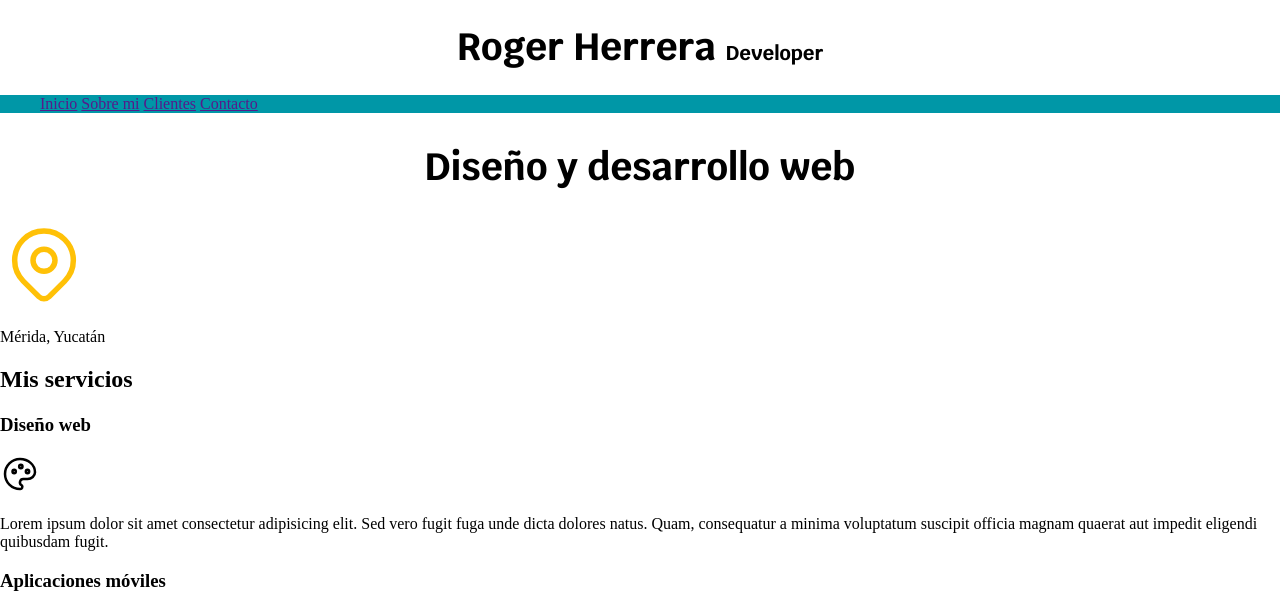
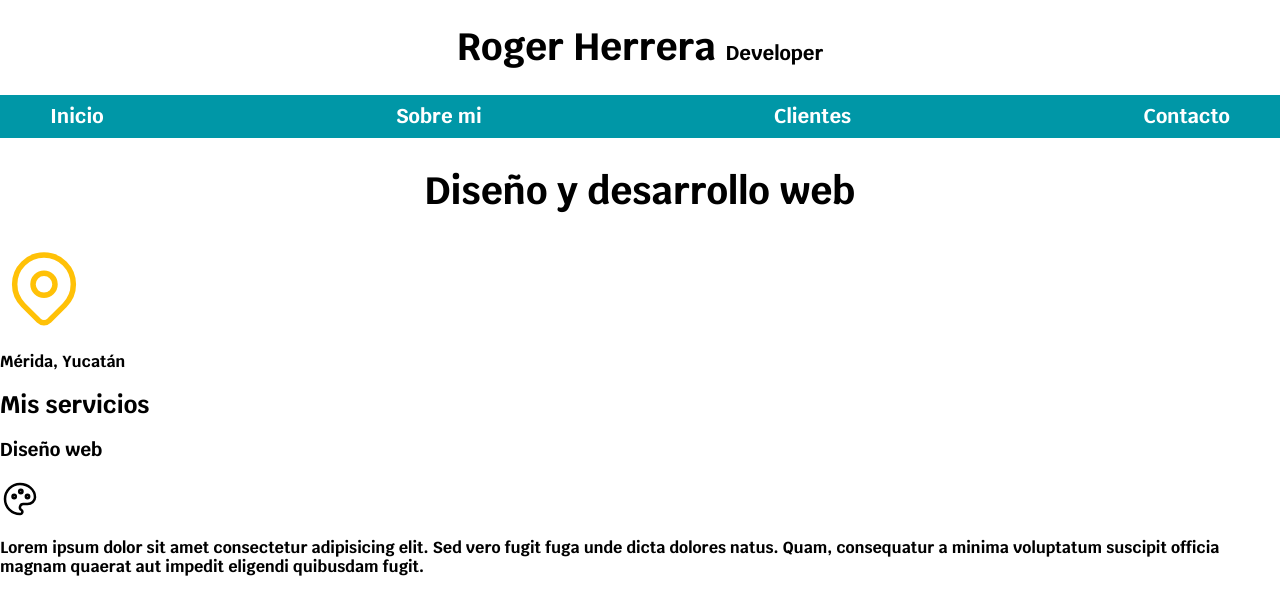
Before and after one commit to RogerDHM/DeveloperWebSite, a plain HTML site: page index.html in a window 1280 px wide. Shown: the top 592 px of the page. Drawn offline with Linux system fonts and the light colour scheme.

Commit message:
media_query

```diff
--- a/css/style.css
+++ b/css/style.css
@@ -3,7 +3,7 @@
     --oscuro: #212121;
     --primario: #ffc107;
     --secundario: #0097a7;
-    --blanco: #757575;
+    --gris: #757575;
 }
 html{
     font-size: 62.5%;
@@ -11,11 +11,12 @@ html{
 }
 body{
     font-size: 16px;
+    font-family: 'Krub', sans-serif;
 }
 .titulo{
     text-align: center;
     font-size: 3.8rem;
-    font-family: 'Krub', sans-serif;;
+
 
 }
 .titulo span{
@@ -25,7 +26,7 @@ body{
     background-color: var(--secundario);
 }
 .contenedor{
-    width: 120rem;
+    max-width: 120rem;
     margin-top: 0;
     margin-right: auto;
     margin-bottom: 0;
@@ -34,3 +35,26 @@ body{
 .nav-bg{
     background-color: var(--secundario);
 }
+.navegacion-principal{
+
+    display: flex;
+    flex-direction: column;
+    justify-content: space-between;
+    /*justify-content sirev para filas*/
+    font-weight: bold;
+    font-size: 2rem;
+}
+.navegacion-principal a{
+    padding: 1rem;
+    color: var(--blanco);
+    text-decoration: none;
+}
+.navegacion-principal a:hover{
+    background-color: var(--primario);
+    color: var(--oscuro);
+}
+@media (min-width: 768px) {
+    .navegacion-principal{
+        flex-direction: row;
+    }
+}
--- a/index.html
+++ b/index.html
@@ -4,11 +4,12 @@
     <meta charset="UTF-8">
     <meta name="viewport" content="width=device-width, initial-scale=1.0">
     <title>RD Dev</title>
+    <link rel="preload" href="css/normalize.css" as="style">
     <link rel="stylesheet" href="css/normalize.css">
     <link rel="preconnect" href="https://fonts.googleapis.com">
 <link rel="preconnect" href="https://fonts.gstatic.com" crossorigin>
 <link href="https://fonts.googleapis.com/css2?family=Krub:wght@700&display=swap" rel="stylesheet">
-    <link rel="stylesheet" href="css/style.css" as="style">
+    <link rel="preload" href="css/style.css" as="style">
     <link rel="stylesheet" href="css/style.css">
 </head>
 <body>
```
Also changed, not shown: 1 other file.
